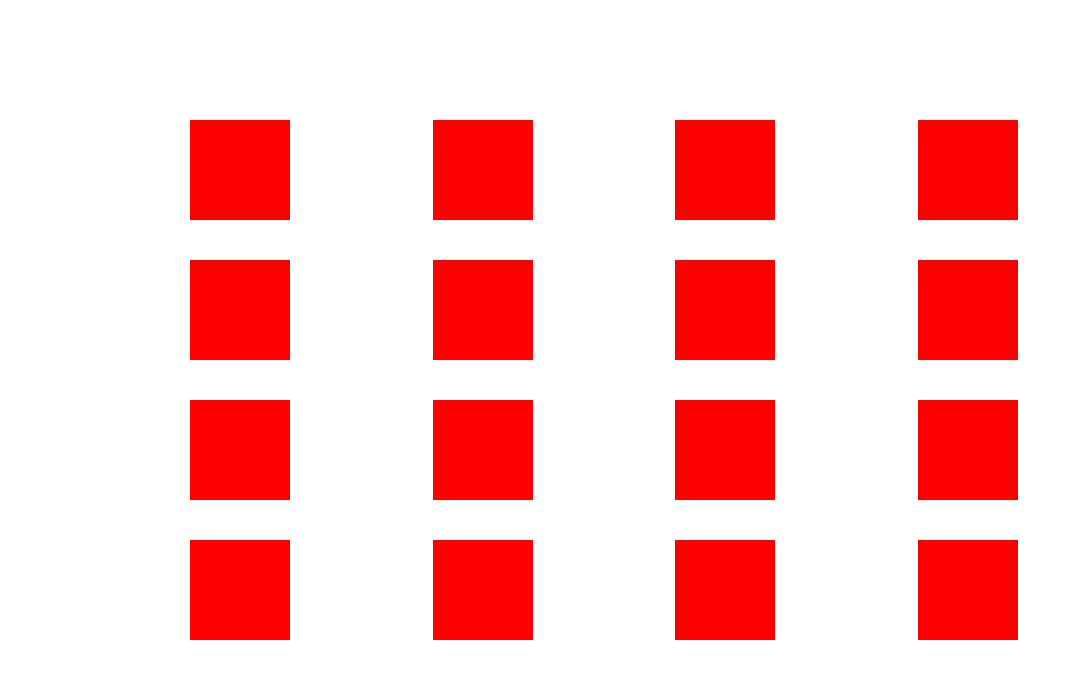
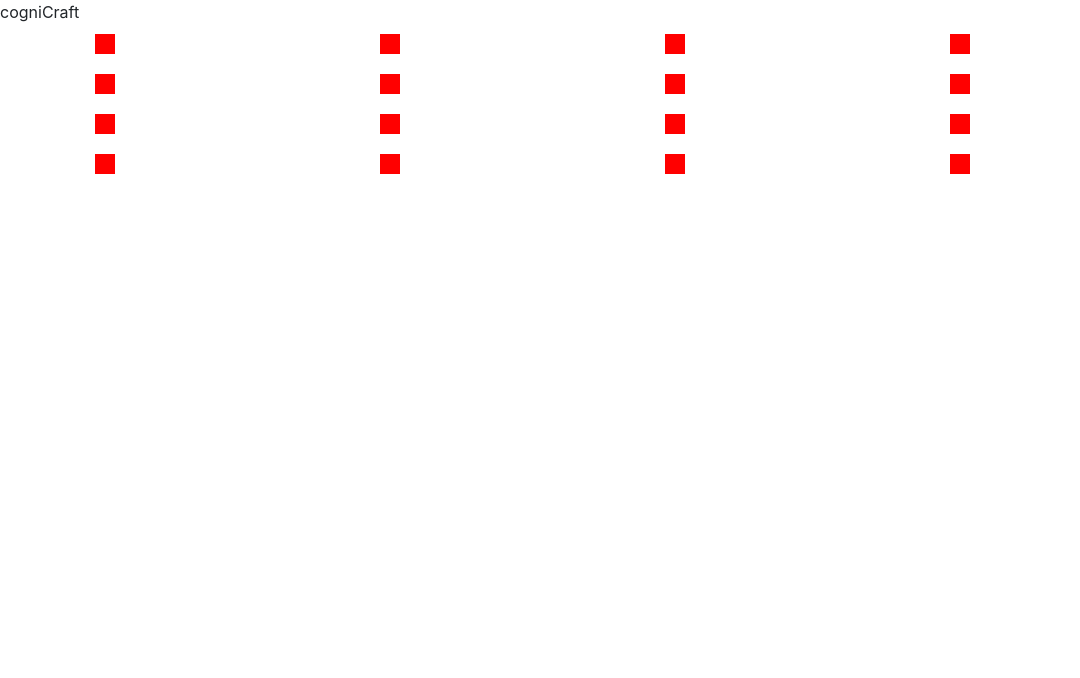
Before and after one commit to Nmyhi/cogniCraft, a plain HTML site: page index.html in a window 1280 px wide. Shown: the whole page, without its empty margins (0-1080 px from the left). Drawn offline with nearby package versions, Linux system fonts and the light colour scheme.

```diff
--- a/assets/css/style.css
+++ b/assets/css/style.css
@@ -1,13 +1,8 @@
-.container {
-    display: flex;
-    padding: 100px;
-    flex-direction: column;
-}
+
 
 .tile {
-    height: 100px;
-    width: 100px;
     background-color: red;
-    margin: 20px;
-    padding: 0;
+    height: 20px;
+    width: 20px;
+    margin: 10px;
 }
--- a/index.html
+++ b/index.html
@@ -12,60 +12,63 @@
     <title>cogniCraft</title>
 </head>
 <body>
+    <header>
+        <div id="gametitle">cogniCraft</div>
+    </header>
     <div class = "container-fluid container">
         <div class = "row align-items-center">
-            <div class = "col-md-3 align-self-senter">
+            <div class = "col-sm-3 align-self-senter">
                 <div class = "tile"></div>
             </div>
-            <div class = "col-md-3 align-self-senter">
+            <div class = "col-sm-3 align-self-senter">
                 <div class = "tile"></div>
             </div>
-            <div class = "col-md-3 align-self-senter">
+            <div class = "col-sm-3 align-self-senter">
                 <div class = "tile"></div>
             </div>
-            <div class = "col-md-3 align-self-senter">
+            <div class = "col-sm-3 align-self-senter">
                 <div class = "tile"></div>
             </div>
         </div>
         <div class = "row align-items-center">
-            <div class = "col-md-3 align-self-senter">
+            <div class = "col-sm-3 align-self-senter">
                 <div class = "tile"></div>
             </div>
-            <div class = "col-md-3 align-self-senter">
+            <div class = "col-sm-3 align-self-senter">
                 <div class = "tile"></div>
             </div>
-            <div class = "col-md-3 align-self-senter">
+            <div class = "col-sm-3 align-self-senter">
                 <div class = "tile"></div>
             </div>
-            <div class = "col-md-3 align-self-senter">
+            <div class = "col-sm-3 align-self-senter">
                 <div class = "tile"></div>
             </div>
         </div>
         <div class = "row align-items-center">
-            <div class = "col-md-3 align-self-senter">
+            <div class = "col-sm-3 align-self-senter">
                 <div class = "tile"></div>
             </div>
-            <div class = "col-md-3 align-self-senter">
+            <div class = "col-sm-3 align-self-senter">
                 <div class = "tile"></div>
             </div>
-            <div class = "col-md-3 align-self-senter">
+            <div class = "col-sm-3 align-self-senter">
                 <div class = "tile"></div>
             </div>
-            <div class = "col-md-3 align-self-senter">
+            <div class = "col-sm-3 align-self-senter">
                 <div class = "tile"></div>
             </div>
         </div>
         <div class = "row align-items-center">
-            <div class = "col-md-3 align-self-senter">
+            <div class = "col-sm-3 align-self-senter">
                 <div class = "tile"></div>
             </div>
-            <div class = "col-md-3 align-self-senter">
+            <div class = "col-sm-3 align-self-senter">
                 <div class = "tile"></div>
             </div>
-            <div class = "col-md-3 align-self-senter">
+            <div class = "col-sm-3 align-self-senter">
                 <div class = "tile"></div>
             </div>
-            <div class = "col-md-3 align-self-senter">
+            <div class = "col-sm-3 align-self-senter">
                 <div class = "tile"></div>
             </div>
         </div>
```
Also changed, not shown: assets/images/readme/desktopgamewindow.png (added), assets/images/readme/desktophelp.png (added), assets/images/readme/desktophiscores.png (added), assets/images/readme/desktopmainmenu.png (added), assets/images/readme/mobilegamewindow.png (added), assets/images/readme/mobilehelp.png (added), assets/images/readme/mobilehiscores.png (added), assets/images/readme/mobilemainmenu.png (added).
